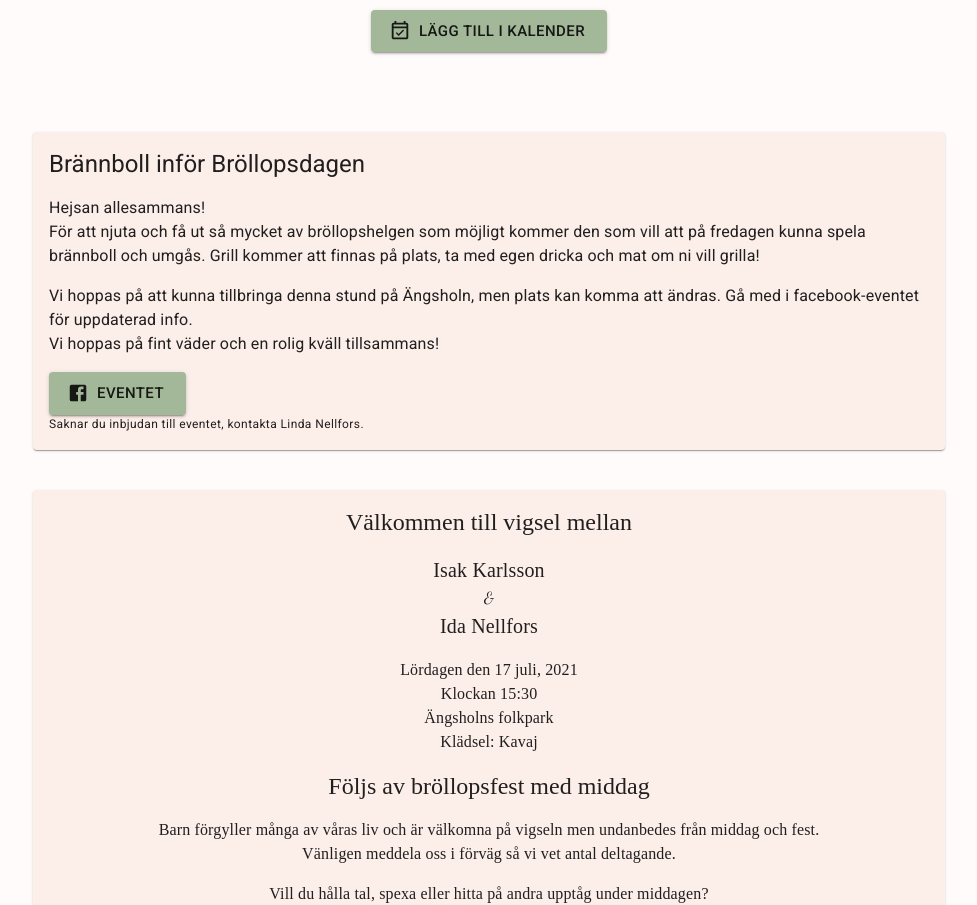
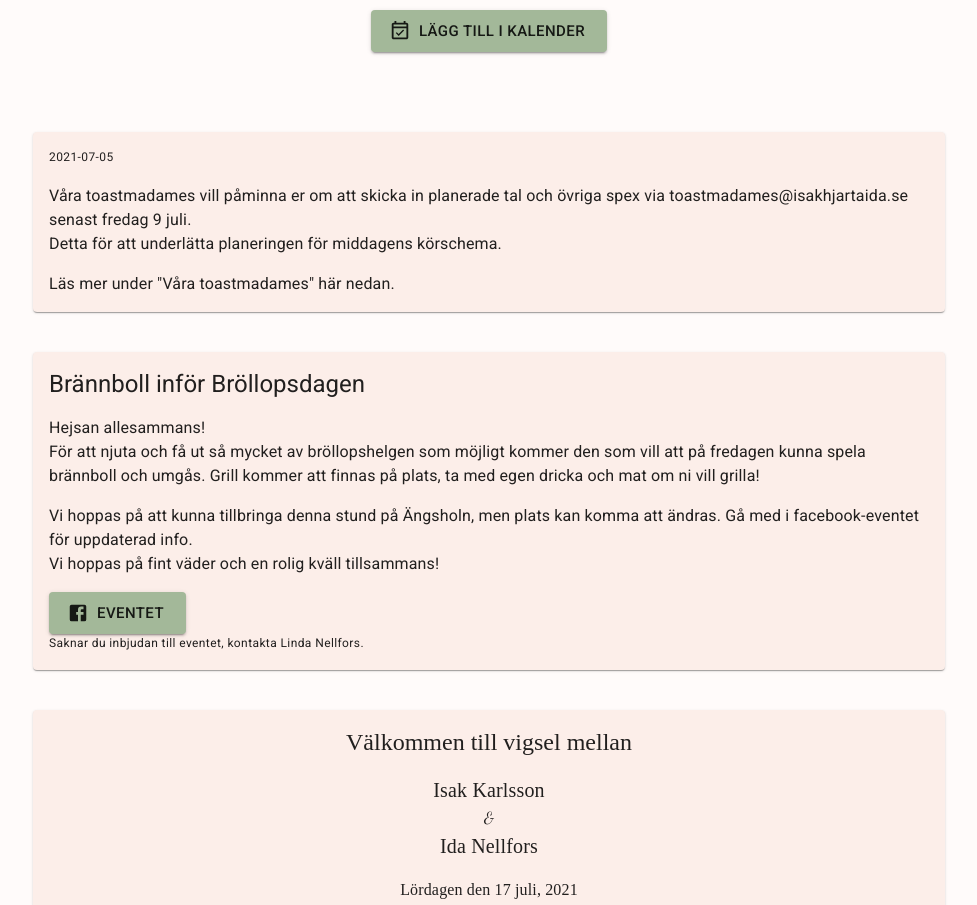
Before and after one commit to isakhjartaida/isakhjartaida.github.io, a React (Create React App) app in the folder isakhjartaida/: page / in a window 1280 px wide. Shown: the part 960-1865 px from the top of the page, without its empty margins (151-1128 px from the left). Built offline with nearby package versions, Linux system fonts and the light colour scheme; no server answers; a web font is replaced by a local one.

Commit message:
Adding update3

```diff
--- a/isakhjartaida/src/App.js
+++ b/isakhjartaida/src/App.js
@@ -12,6 +12,7 @@ import AboutUs from './AboutUs';
 import Toasts from './Toasts';
 import Invitation from './Invitation';
 import Brannboll from './Brannboll';
+import Update3 from './Update3';
 
 const base = () => {
   const req = axios.create({
@@ -41,6 +42,8 @@ function App() {
 
           <AddToCalendar />
 
+          <Update3 />
+
           <Brannboll />
 
           <Invitation />
--- /dev/null
+++ b/isakhjartaida/src/Update3/Update3.js
@@ -0,0 +1,25 @@
+import React from 'react';
+import { Box, Paper, Typography } from '@material-ui/core';
+
+export default function Update3() {
+  return (
+    <Box width="100%" marginBottom={5}>
+      <Paper>
+        <Box padding={2}>
+          <Typography component="div" variant="caption" paragraph>
+            2021-07-05
+          </Typography>
+          <Typography component="div">
+            Våra toastmadames vill påminna er om att skicka in planerade tal och övriga spex via toastmadames@isakhjartaida.se senast fredag 9 juli.
+          </Typography>
+          <Typography component="div" paragraph>
+            Detta för att underlätta planeringen för middagens körschema.
+          </Typography>
+          <Typography component="div">
+            Läs mer under "Våra toastmadames" här nedan.
+          </Typography>
+        </Box>
+      </Paper>
+    </Box>
+  );
+}
--- /dev/null
+++ b/isakhjartaida/src/Update3/index.js
@@ -0,0 +1 @@
+export { default } from './Update3';
```
